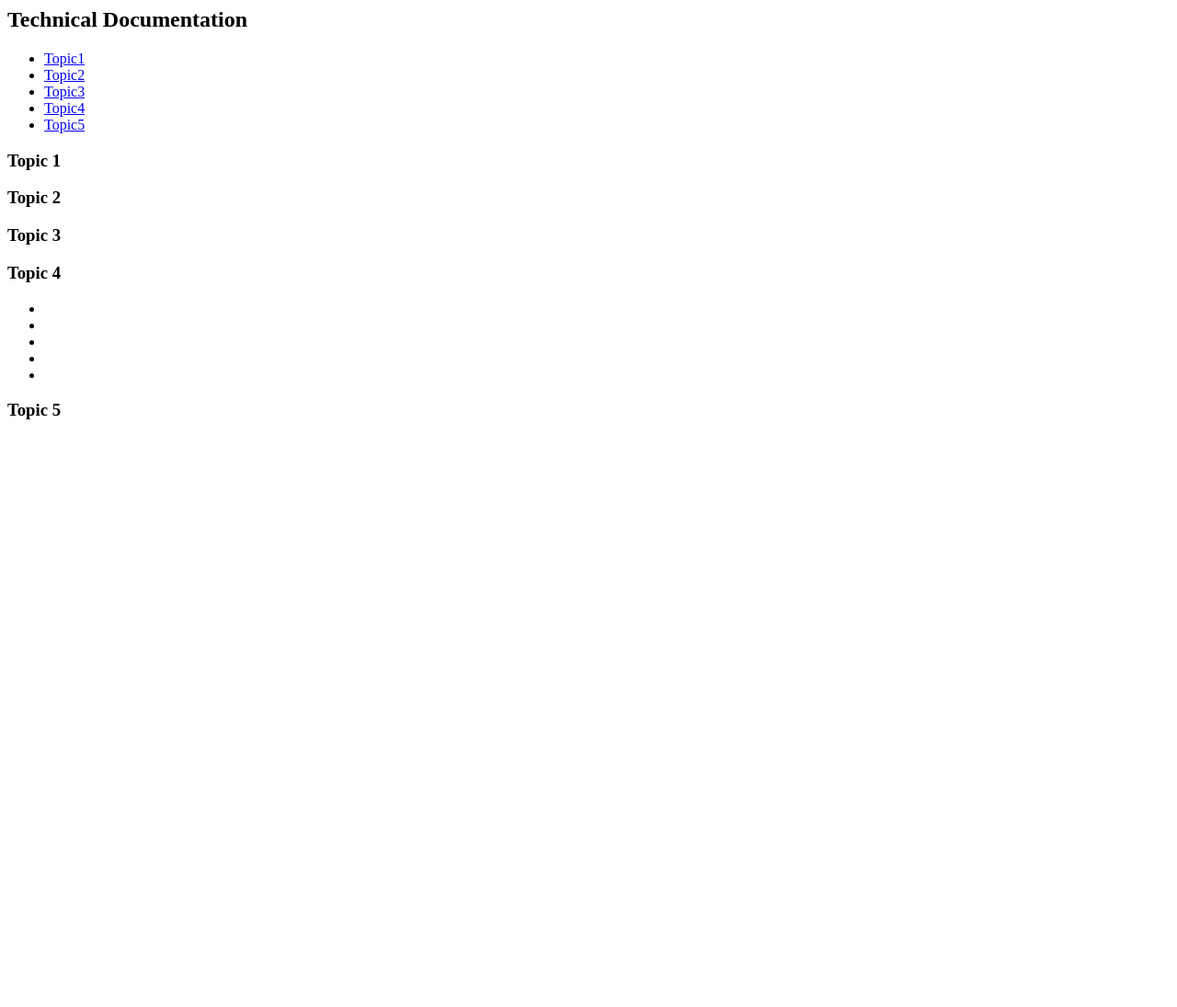
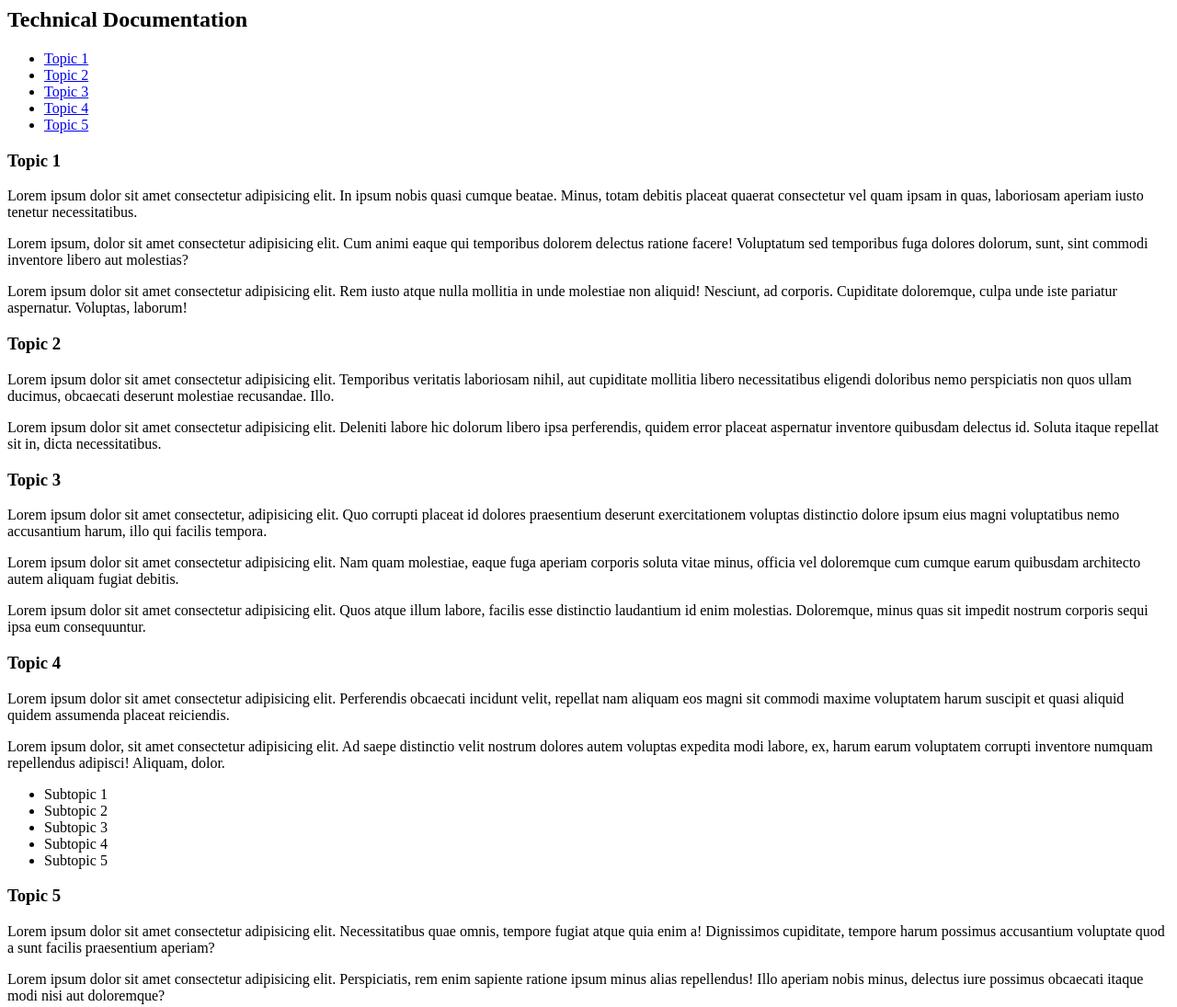
Before and after one commit to NatalieSalemme/TechnicalDocPage, a plain HTML site: page index.html in a window 1280 px wide. Shown: the top 1095 px of the page at 92% size. Before the commit the page ends 800 px from the top, so only its background shows below. Drawn offline with Linux system fonts and the light colour scheme.

Commit message:
Adding content to the headers

```diff
--- a/index.html
+++ b/index.html
@@ -1,18 +1,29 @@
 <script src="https://cdn.freecodecamp.org/testable-projects-fcc/v1/bundle.js"></script>
 <!DOCTYPE html>
 <html>
+  <div class="doc-container">
+    <div id="head-container">
   <head>
+    <div class="nav-container">
     <nav id="navbar">
-      <h1>Technical Documentation</h1>
+
+      <header>
+      <h1>Technical
+        Documentation</h1>
+      </header>
       <ul>
-        <li><a href="#topic1" class="nav-link">Topic1</a></li>
-        <li><a href="#topic2" class="nav-link">Topic2</a></li>
-        <li><a href="#topic3" class="nav-link">Topic3</a></li>
-        <li><a href="#topic4" class="nav-link">Topic4</a></li>
-        <li><a href="#topic5" class="nav-link">Topic5</a></li>
+
+        <li><a href="#Topic_1" class="nav-link">Topic 1</a></li>
+        <li><a href="#Topic_2" class="nav-link">Topic 2</a></li>
+        <li><a href="#Topic_3" class="nav-link">Topic 3</a></li>
+        <li><a href="#Topic_4" class="nav-link">Topic 4</a></li>
+        <li><a href="#Topic_5" class="nav-link">Topic 5</a></li>
       </ul>
+      </div>
     </nav>
     </head>
+    </div>
+    <div id="body-container">
     <body>
       <main id="main-doc">
 
@@ -20,17 +31,17 @@
           <header>
             <h3>Topic 1</h3>
           </header>
-          <p></p>
-          <p></p>
-          <p></p>
+          <p>Lorem ipsum dolor sit amet consectetur adipisicing elit. In ipsum nobis quasi cumque beatae. Minus, totam debitis placeat quaerat consectetur vel quam ipsam in quas, laboriosam aperiam iusto tenetur necessitatibus.</p>
+          <p>Lorem ipsum, dolor sit amet consectetur adipisicing elit. Cum animi eaque qui temporibus dolorem delectus ratione facere! Voluptatum sed temporibus fuga dolores dolorum, sunt, sint commodi inventore libero aut molestias?</p>
+          <p>Lorem ipsum dolor sit amet consectetur adipisicing elit. Rem iusto atque nulla mollitia in unde molestiae non aliquid! Nesciunt, ad corporis. Cupiditate doloremque, culpa unde iste pariatur aspernatur. Voluptas, laborum!</p>
         </section>
 
         <section class="main-section" id="Topic_2">
           <header>
           <h3>Topic 2</h3>
           </header>
-          <p></p>
-          <p></p>
+          <p>Lorem ipsum dolor sit amet consectetur adipisicing elit. Temporibus veritatis laboriosam nihil, aut cupiditate mollitia libero necessitatibus eligendi doloribus nemo perspiciatis non quos ullam ducimus, obcaecati deserunt molestiae recusandae. Illo.</p>
+          <p>Lorem ipsum dolor sit amet consectetur adipisicing elit. Deleniti labore hic dolorum libero ipsa perferendis, quidem error placeat aspernatur inventore quibusdam delectus id. Soluta itaque repellat sit in, dicta necessitatibus.</p>
           <p></p>
         </section>
 
@@ -38,23 +49,23 @@
           <header>
           <h3>Topic 3</h3>
           </header>
-          <p></p>
-          <p></p>
-          <p></p>
+          <p>Lorem ipsum dolor sit amet consectetur, adipisicing elit. Quo corrupti placeat id dolores praesentium deserunt exercitationem voluptas distinctio dolore ipsum eius magni voluptatibus nemo accusantium harum, illo qui facilis tempora.</p>
+          <p>Lorem ipsum dolor sit amet consectetur adipisicing elit. Nam quam molestiae, eaque fuga aperiam corporis soluta vitae minus, officia vel doloremque cum cumque earum quibusdam architecto autem aliquam fugiat debitis.</p>
+          <p>Lorem ipsum dolor sit amet consectetur adipisicing elit. Quos atque illum labore, facilis esse distinctio laudantium id enim molestias. Doloremque, minus quas sit impedit nostrum corporis sequi ipsa eum consequuntur.</p>
         </section>
 
         <section class="main-section" id="Topic_4">
           <header>
           <h3>Topic 4</h3>
           </header>
-          <p></p>
-          <p></p>
+          <p>Lorem ipsum dolor sit amet consectetur adipisicing elit. Perferendis obcaecati incidunt velit, repellat nam aliquam eos magni sit commodi maxime voluptatem harum suscipit et quasi aliquid quidem assumenda placeat reiciendis.</p>
+          <p>Lorem ipsum dolor, sit amet consectetur adipisicing elit. Ad saepe distinctio velit nostrum dolores autem voluptas expedita modi labore, ex, harum earum voluptatem corrupti inventore numquam repellendus adipisci! Aliquam, dolor.</p>
           <ul>
-            <li></li>
-            <li></li>
-            <li></li>
-            <li></li>
-            <li></li>
+            <li>Subtopic 1</li>
+            <li>Subtopic 2</li>
+            <li>Subtopic 3</li>
+            <li>Subtopic 4</li>
+            <li>Subtopic 5</li>
           </ul>
         </section>
 
@@ -62,12 +73,14 @@
           <header>
           <h3>Topic 5</h3>
           </header>
-          <p></p>
+          <p>Lorem ipsum dolor sit amet consectetur adipisicing elit. Necessitatibus quae omnis, tempore fugiat atque quia enim a! Dignissimos cupiditate, tempore harum possimus accusantium voluptate quod a sunt facilis praesentium aperiam?</p>
+          <p>Lorem ipsum dolor sit amet consectetur adipisicing elit. Perspiciatis, rem enim sapiente ratione ipsum minus alias repellendus! Illo aperiam nobis minus, delectus iure possimus obcaecati itaque modi nisi aut doloremque?</p>
+          <p>Lorem ipsum dolor sit amet consectetur adipisicing elit. Minima, excepturi sunt incidunt, similique mollitia voluptates possimus temporibus vitae ducimus ipsum aliquam quae est voluptate itaque quas deleniti asperiores aliquid fuga?</p>
         </section>
 
       </main>
 
-
+      </div>
     </body>
-
+  </div>
 </html>
```
